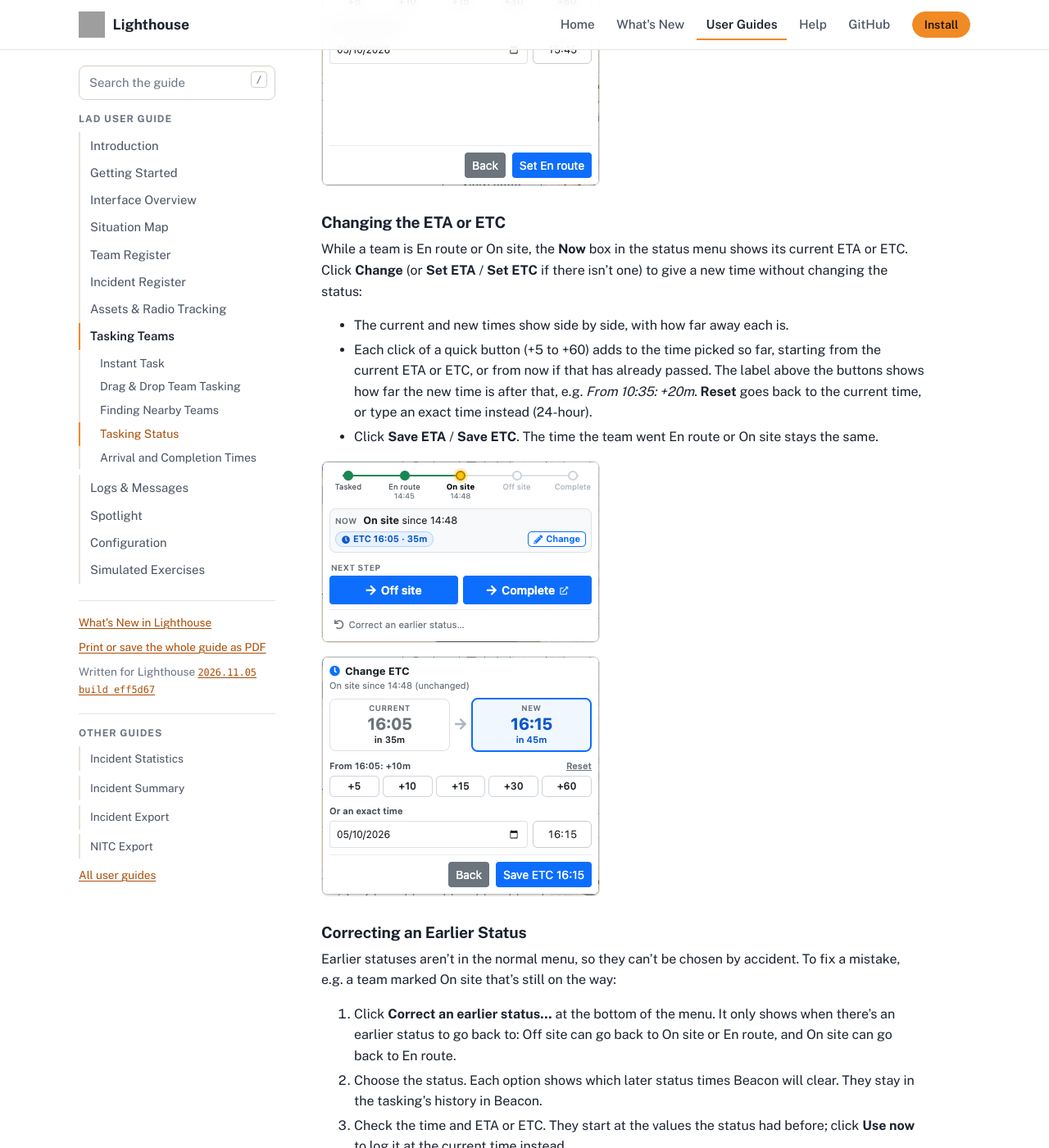
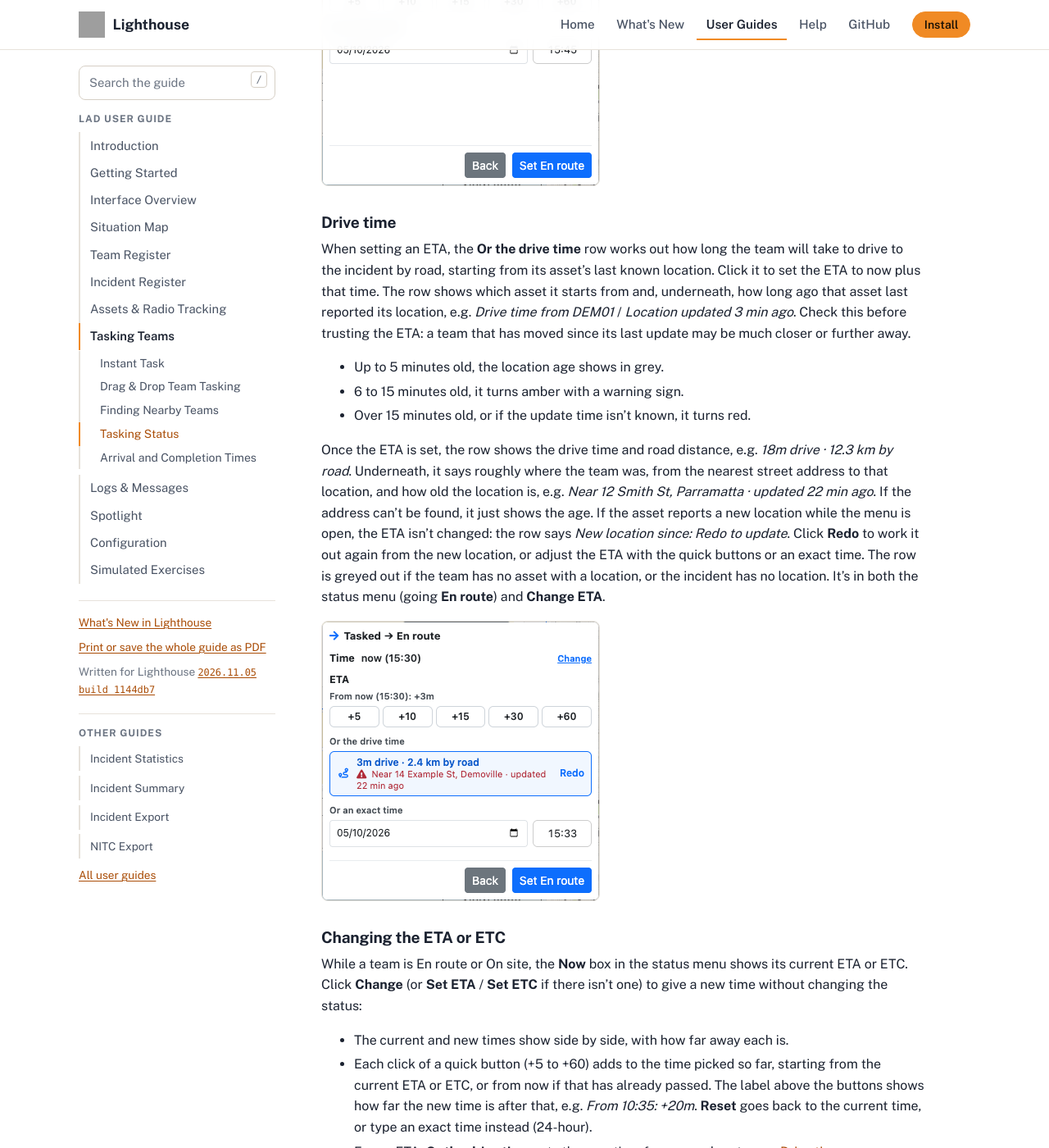
Before and after one commit to NSWSESMembers/lighthouse.ses.nsw.gov.au, a Jekyll site: the page built from preview/guides/lad/tasking.md, in a window 1280 px wide and 1400 px high, scrolled down 3473 px. Shown: the whole window at 82% size. Built offline with Jekyll 4.4.1, drawn with Linux system fonts in a browser that asks for light colours; some of the changed text lies outside the part shown; grey boxes are pictures that could not be loaded.

Commit message:
Sync preview docs from NSWSESMembers/Lighthouse@1144db7 (master-dev)

```diff
--- a/_data/lad_guide_preview.yml
+++ b/_data/lad_guide_preview.yml
@@ -1,2 +1,2 @@
-version_name: "2026.11.05 build eff5d67"
-commit: "eff5d674091f101eebde46a2e5c96ea843955677"
+version_name: "2026.11.05 build 1144db7"
+commit: "1144db72030aec5aceef14c4cfb78ae35ad0656e"
--- a/preview/guides/lad/tasking.md
+++ b/preview/guides/lad/tasking.md
@@ -78,12 +78,25 @@ After choosing a status, the menu shows what's changing, e.g. *Tasked → En rou
 
 ![Setting a team En route](images/tasking-status-enroute.png)
 
+### Drive time
+
+When setting an ETA, the **Or the drive time** row works out how long the team will take to drive to the incident by road, starting from its asset's last known location. Click it to set the ETA to now plus that time. The row shows which asset it starts from and, underneath, how long ago that asset last reported its location, e.g. *Drive time from DEM01* / *Location updated 3 min ago*. Check this before trusting the ETA: a team that has moved since its last update may be much closer or further away.
+
+- Up to 5 minutes old, the location age shows in grey.
+- 6 to 15 minutes old, it turns amber with a warning sign.
+- Over 15 minutes old, or if the update time isn't known, it turns red.
+
+Once the ETA is set, the row shows the drive time and road distance, e.g. *18m drive · 12.3 km by road*. Underneath, it says roughly where the team was, from the nearest street address to that location, and how old the location is, e.g. *Near 12 Smith St, Parramatta · updated 22 min ago*. If the address can't be found, it just shows the age. If the asset reports a new location while the menu is open, the ETA isn't changed: the row says *New location since: Redo to update*. Click **Redo** to work it out again from the new location, or adjust the ETA with the quick buttons or an exact time. The row is greyed out if the team has no asset with a location, or the incident has no location. It's in both the status menu (going **En route**) and **Change ETA**.
+
+![Drive time with an old asset location](images/tasking-status-drive-time.png)
+
 ### Changing the ETA or ETC
 
 While a team is En route or On site, the **Now** box in the status menu shows its current ETA or ETC. Click **Change** (or **Set ETA** / **Set ETC** if there isn't one) to give a new time without changing the status:
 
 - The current and new times show side by side, with how far away each is.
 - Each click of a quick button (+5 to +60) adds to the time picked so far, starting from the current ETA or ETC, or from now if that has already passed. The label above the buttons shows how far the new time is after that, e.g. *From 10:35: +20m*. **Reset** goes back to the current time, or type an exact time instead (24-hour).
+- For an ETA, **Or the drive time** sets the new time from a road route; see [Drive time](#drive-time).
 - Click **Save ETA** / **Save ETC**. The time the team went En route or On site stays the same.
 
 ![Status menu for an On site team](images/tasking-status-onsite.png)
```
Also changed, not shown: preview/whats-new/index.md (+6 -0 lines), preview/guides/lad/images/tasking-status-drive-time.png (added).
